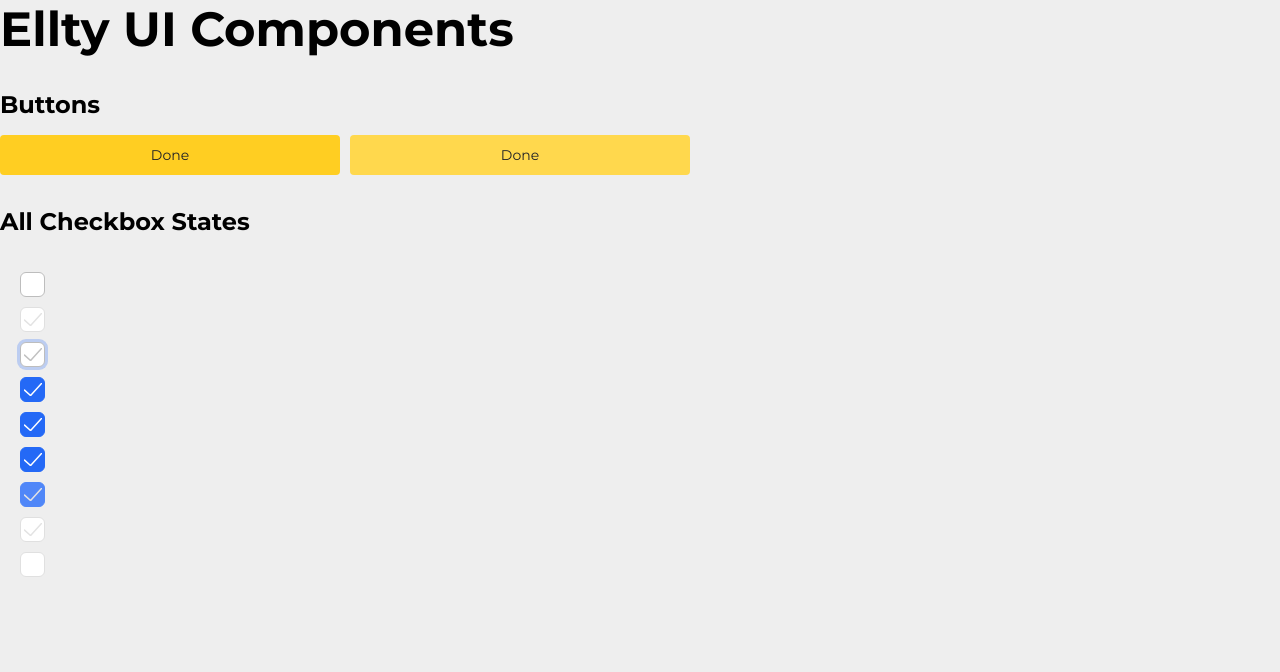
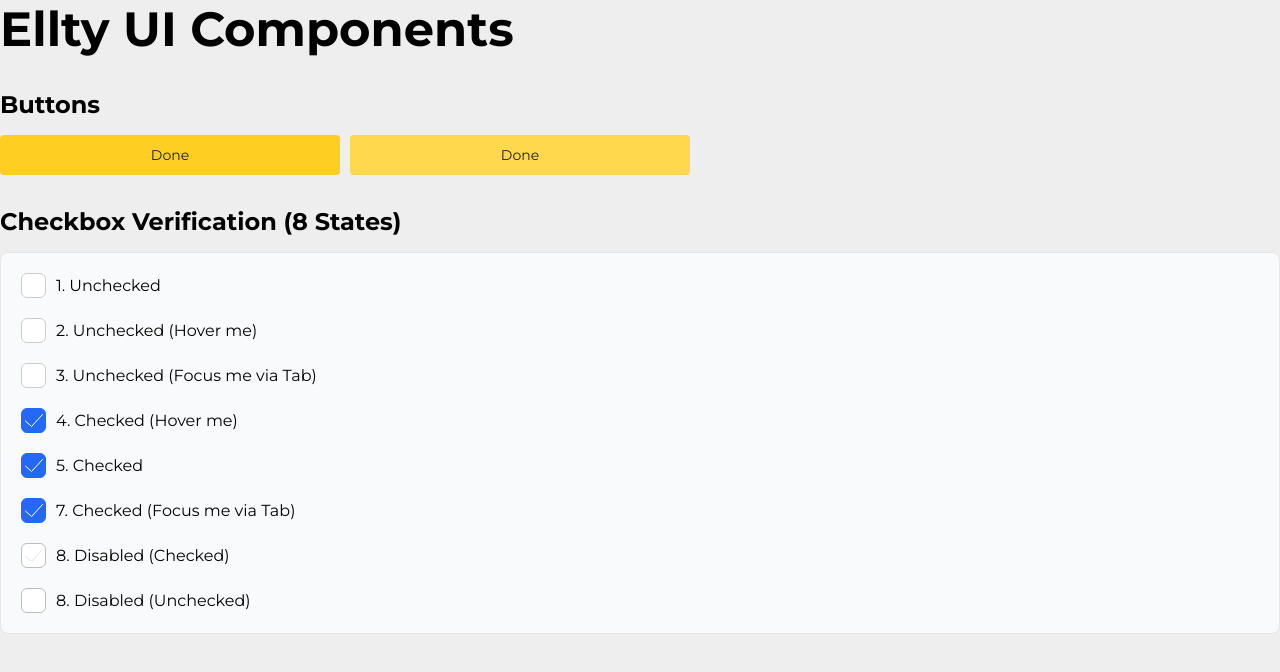
Before and after one commit to shahreaz0/ellty-round-1, a Next.js app: page / in a window 1280 px wide. Shown: the top 672 px of the page. Built offline with nearby package versions, Linux system fonts and the light colour scheme.

Commit message:
refactor: simplify checkbox styling by removing `cva` variants and enhancing state-based CSS for improved visual feedback.

```diff
--- a/app/globals.css
+++ b/app/globals.css
@@ -28,14 +28,3 @@ body {
   font-size: 14px;
   color: #1f2128;
 }
-
-.checkbox-sm {
-  width: 23px;
-  height: 23px;
-}
-
-/* @media (prefers-color-scheme: dark) {
-  html {
-    color-scheme: dark;
-  }
-} */
--- a/app/page.tsx
+++ b/app/page.tsx
@@ -63,41 +63,57 @@ export default function Home() {
       </section> */}
 
       <section style={{ marginTop: "2rem" }}>
-        <h2 style={{ marginBottom: "1rem" }}>All Checkbox States</h2>
+        <h2 style={{ marginBottom: "1rem" }}>Checkbox Verification (8 States)</h2>
         <div
           style={{
             display: "flex",
             flexDirection: "column",
-            gap: "10px",
+            gap: "20px",
             padding: "20px",
+            background: "#f9fafb",
+            borderRadius: "8px",
+            border: "1px solid #e5e7eb",
           }}
         >
-          {/* 1. Default unchecked */}
-          <Checkbox />
+          <div style={{ display: "flex", alignItems: "center", gap: "10px" }}>
+            <Checkbox id="state-1" />
+            <span>1. Unchecked</span>
+          </div>
 
-          {/* 2. Default checked */}
-          <Checkbox defaultChecked disabled />
+          <div style={{ display: "flex", alignItems: "center", gap: "10px" }}>
+            <Checkbox id="state-2" />
+            <span>2. Unchecked (Hover me)</span>
+          </div>
 
-          {/* 3. Default checked + focus (keyboard) */}
-          <Checkbox defaultChecked autoFocus />
+          <div style={{ display: "flex", alignItems: "center", gap: "10px" }}>
+            <Checkbox id="state-3" />
+            <span>3. Unchecked (Focus me via Tab)</span>
+          </div>
 
-          {/* 4. Primary checked */}
-          <Checkbox variant="primary" defaultChecked />
+          <div style={{ display: "flex", alignItems: "center", gap: "10px" }}>
+            <Checkbox id="state-4" defaultChecked />
+            <span>4. Checked (Hover me)</span>
+          </div>
 
-          {/* 5. Primary checked (hover simulated via wrapper class if needed) */}
-          <Checkbox variant="primary" defaultChecked />
+          <div style={{ display: "flex", alignItems: "center", gap: "10px" }}>
+            <Checkbox id="state-5" defaultChecked />
+            <span>5. Checked</span>
+          </div>
 
-          {/* 6. Primary checked + active (mousedown – visual only) */}
-          <Checkbox variant="primary" defaultChecked />
+          <div style={{ display: "flex", alignItems: "center", gap: "10px" }}>
+            <Checkbox id="state-7" defaultChecked />
+            <span>7. Checked (Focus me via Tab)</span>
+          </div>
 
-          {/* 7. Primary checked + disabled */}
-          <Checkbox variant="primary" defaultChecked disabled />
+          <div style={{ display: "flex", alignItems: "center", gap: "10px" }}>
+            <Checkbox id="state-8-checked" defaultChecked disabled />
+            <span>8. Disabled (Checked)</span>
+          </div>
 
-          {/* 8. Default checked + disabled */}
-          <Checkbox defaultChecked disabled />
-
-          {/* 9. Default unchecked + disabled */}
-          <Checkbox disabled />
+          <div style={{ display: "flex", alignItems: "center", gap: "10px" }}>
+            <Checkbox id="state-8-unchecked" disabled />
+            <span>8. Disabled (Unchecked)</span>
+          </div>
         </div>
       </section>
     </main>
--- a/components/ui/checkbox/checkbox.module.css
+++ b/components/ui/checkbox/checkbox.module.css
@@ -24,73 +24,79 @@
   width: 25px;
   height: 25px;
   border-radius: 6px;
-  border: 1px solid #bdbdbd;
+  border: 1px solid #cdcdcd;
   background: #fff;
   display: flex;
   align-items: center;
   justify-content: center;
   flex-shrink: 0;
-  transition: background-color 0.2s, border-color 0.2s, box-shadow 0.2s;
+  transition: background-color 0.15s, border-color 0.15s, box-shadow 0.15s;
+  color: transparent; /* Default checkmark color transparent */
 }
 
 .checkmark {
-  opacity: 0;
-  stroke-width: 1.5;
+  stroke-width: 1;
   stroke: currentColor;
-  transition: opacity 0.15s ease;
+  transition: opacity 0.15s ease, color 0.15s ease;
 }
 
-/* Checked */
-.input:checked + .box .checkmark {
-  opacity: 1;
+/* 1. Unchecked (Default) - Handled by .box base styles */
+
+/* 2. Unchecked Hovered: border stays, show faint checkmark */
+.input:not(:checked):not(:disabled) + .box:hover {
+  border-color: #d1d1d1;
 }
 
-/* Focus */
-.input:focus-visible + .box {
-  box-shadow: 0 0 0 3px rgba(36, 105, 246, 0.25);
+.input:not(:checked):not(:disabled) + .box:hover .checkmark {
+  color: #e5e7eb;
 }
 
-/* ---------- Default ---------- */
-
-.default {
-  color: #c1c1c1;
+/* 3. Unchecked Focused: glow */
+.input:not(:checked):focus-visible + .box {
+  border-color: #bdbdbd;
+  box-shadow: 0 0 0 4px rgba(36, 105, 246, 0.1);
 }
 
-.input:not(:disabled) + .box.default:hover {
-  border-color: #b1b1b1;
+.input:not(:checked):focus-visible + .box .checkmark {
+  color: #878787;
 }
 
-/* ---------- Primary ---------- */
-
-.primary {
+/* 5. Checked: solid Blue */
+.input:checked + .box {
+  background: #2469f6;
+  border-color: #2469f6;
   color: #fff;
 }
 
-/* Hover (unchecked) */
-.input:not(:checked):not(:disabled) + .box.primary:hover {
-  border-color: #2469f6;
-}
-
-/* Checked (ACTIVE primary) */
-.input:checked + .box.primary {
-  background: #2469f6;
-  border-color: #2469f6;
-}
-
-/* ---------- Disabled ---------- */
-
-.input:disabled + .box {
-  border-color: #e0e0e0;
-}
-
-/* Disabled + checked (muted blue) */
-.input:disabled:checked + .box.primary {
+/* 4. Checked and Hovered: Lighter Blue */
+.input:checked:not(:disabled) + .box:hover {
   background: #5087f8;
   border-color: #5087f8;
 }
 
-.input:disabled + .box .checkmark {
+/* 7. Checked and Focused: Solid Blue + glow */
+.input:checked:focus-visible + .box {
+  background: #2469f6;
+  border-color: #2469f6;
+  box-shadow: 0 0 0 4px rgba(36, 105, 246, 0.1);
+}
+
+/* 8. Disabled */
+.input:disabled + .box {
+  border-color: #bdbdbd;
+  background: #fff;
+  cursor: not-allowed;
+}
+
+.input:disabled:checked + .box {
+  background: #fff;
+  border-color: #bdbdbd;
   color: #e3e3e3;
+}
+
+.input:disabled:not(:checked) + .box {
+  background: #fff;
+  border-color: #bdbdbd;
 }
 
 /* Label */
--- a/components/ui/checkbox/checkbox.tsx
+++ b/components/ui/checkbox/checkbox.tsx
@@ -1,33 +1,18 @@
-import { cva, type VariantProps } from "class-variance-authority";
 import type { ComponentProps } from "react";
 import styles from "./checkbox.module.css";
 
-const checkboxVariants = cva(styles.box, {
-  variants: {
-    variant: {
-      default: styles.default,
-      primary: styles.primary,
-    },
-  },
-  defaultVariants: {
-    variant: "default",
-  },
-});
-
 function Checkbox({
   className,
-  variant,
   label,
   ref,
   ...props
-}: ComponentProps<"input"> &
-  VariantProps<typeof checkboxVariants> & {
-    label?: string;
-  }) {
+}: ComponentProps<"input"> & {
+  label?: string;
+}) {
   return (
-    <label className={styles.base}>
+    <label className={`${styles.base} ${props.disabled ? styles.disabled : ""}`}>
       <input type="checkbox" className={styles.input} ref={ref} {...props} />
-      <div className={checkboxVariants({ variant, className })}>
+      <div className={styles.box}>
         <svg
           width="18"
           height="13"
```
